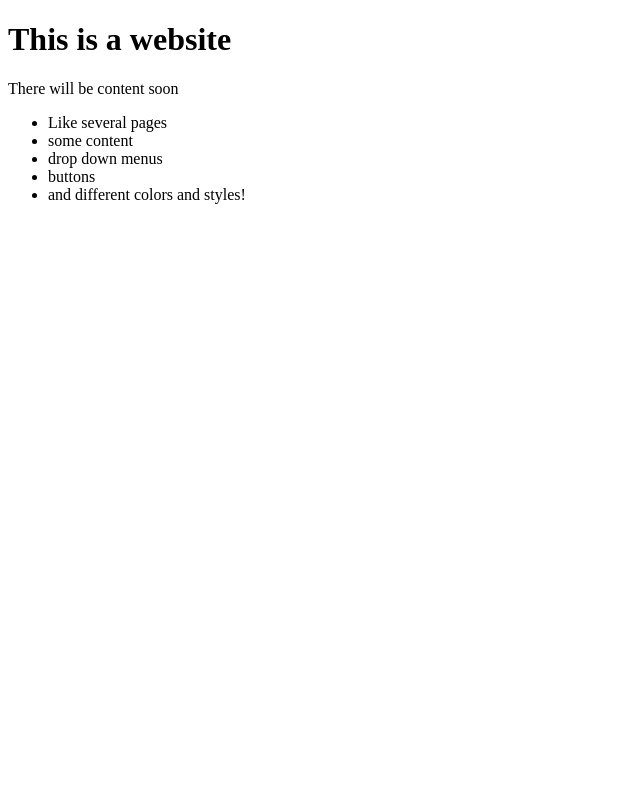
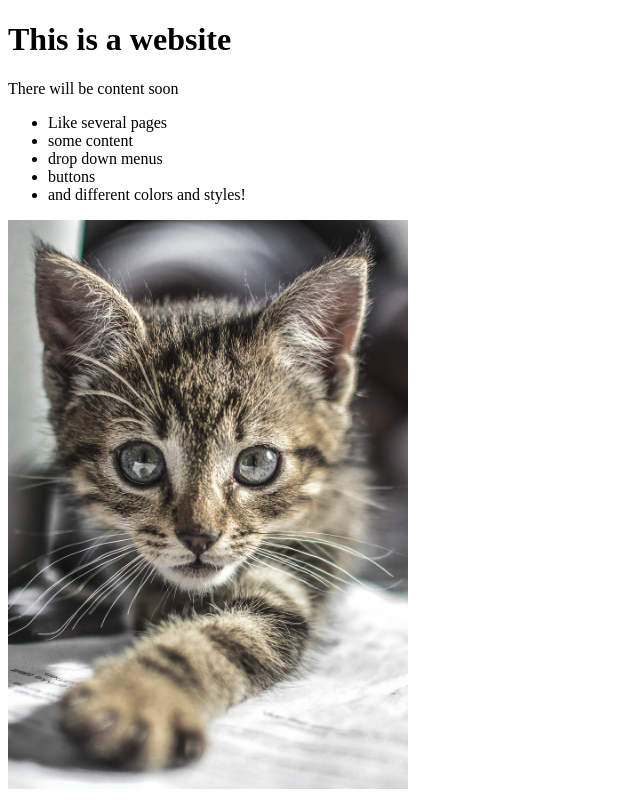
Before and after one commit to RagnarWinterhart/my-website, a plain HTML site: page index.html in a window 1280 px wide. Shown: the whole page, without its empty margins (0-640 px from the left). Drawn offline with Linux system fonts and the light colour scheme.

Commit message:
added an image

```diff
--- a/index.html
+++ b/index.html
@@ -15,5 +15,6 @@
         <li>buttons</li>
         <li>and different colors and styles!</li>
     </ul>
+    <img src="img/cat.jpg" width="400px" alt="a picture of a cat">
 </body>
 </html>
```
Also changed, not shown: img/cat.jpg (added).
